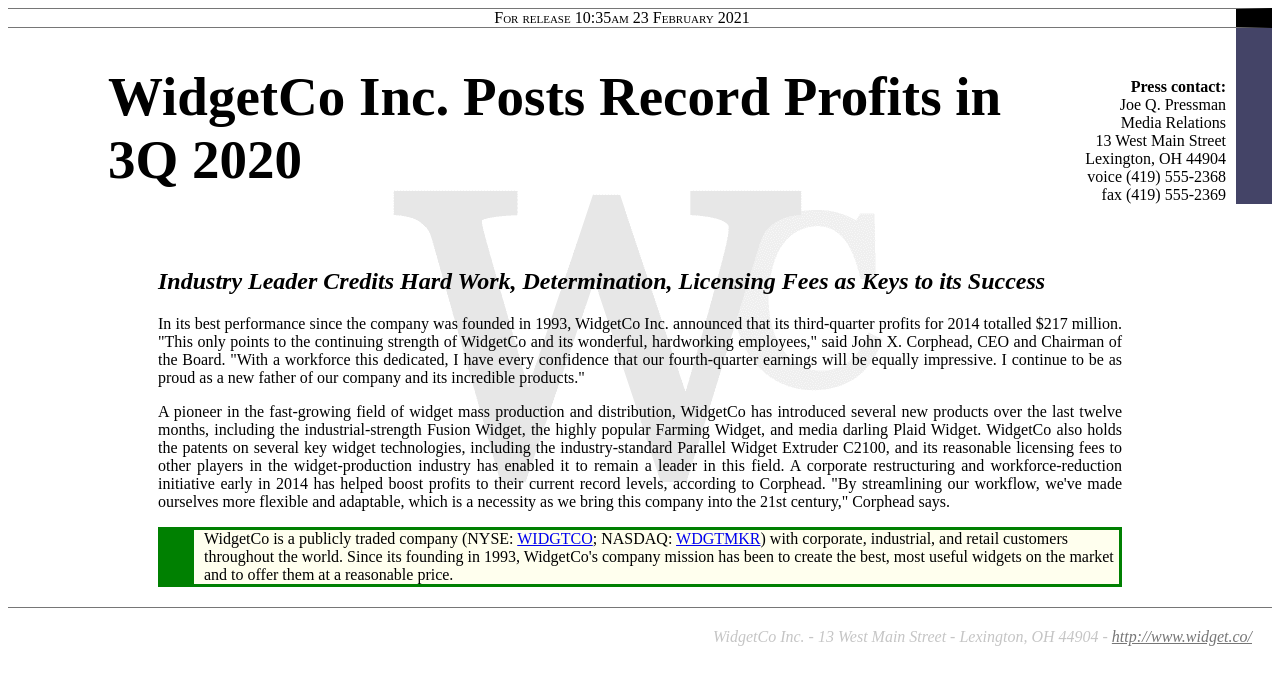
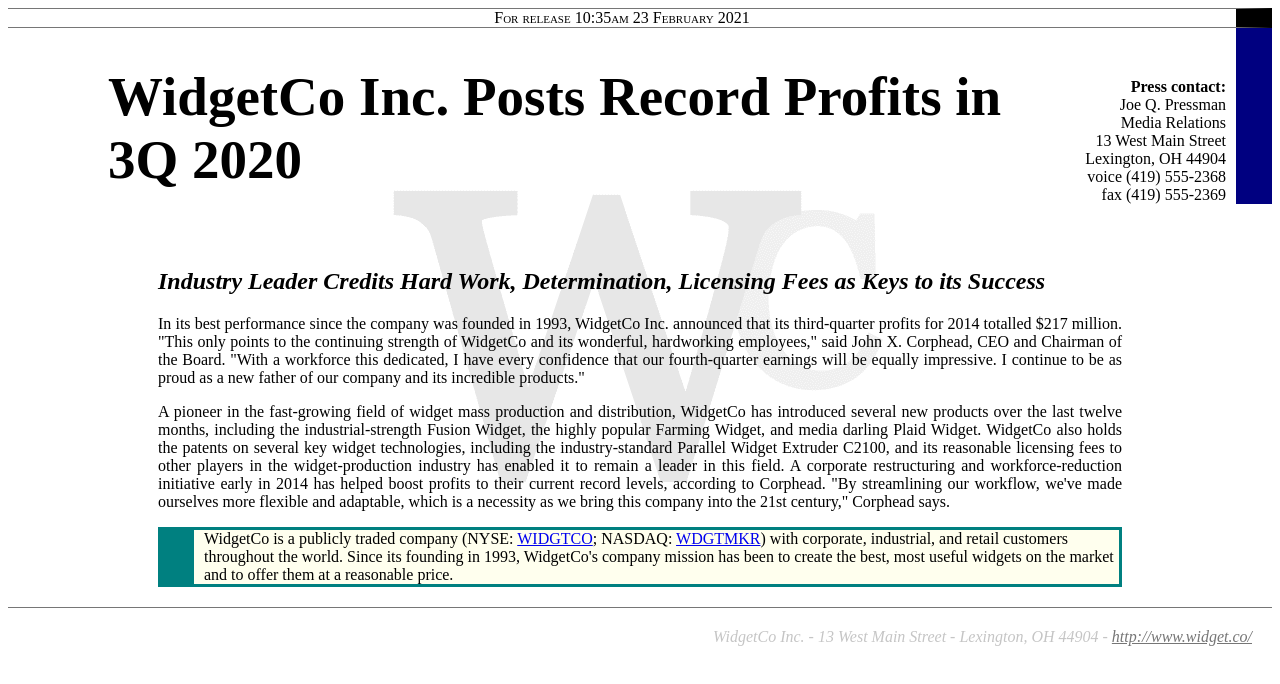
Before and after one commit to reedah127/module3, a plain HTML site: page Module02/Module02Start.html in a window 1280 px wide. Drawn offline with Linux system fonts and the light colour scheme.

Commit message:
Update styles.css
Added teal to the section border and navy to the aside border

```diff
--- a/Module02/styles.css
+++ b/Module02/styles.css
@@ -30,7 +30,7 @@ section{
     background-color: #FFFFEE;
     border-width: .5ex .5ex .5ex 5ex;
     border-style: solid;
-    border-color: #008001;
+    border-color: #008080;
     text-align: left;
     padding-left: 10px;
 
@@ -52,7 +52,7 @@ aside{
     padding-top: 50px;
     padding-left: 30px;
     padding-right: 10px;
-    border-right: 5ex solid #444467;
+    border-right: 5ex solid #000080;
 
 }
 
```
